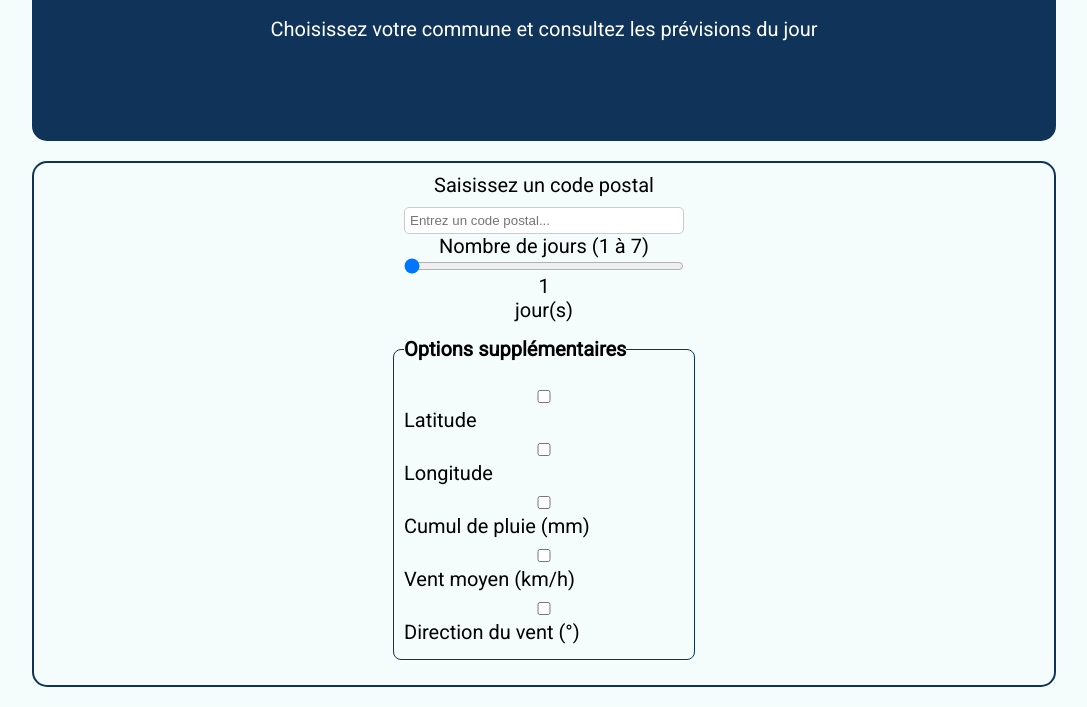
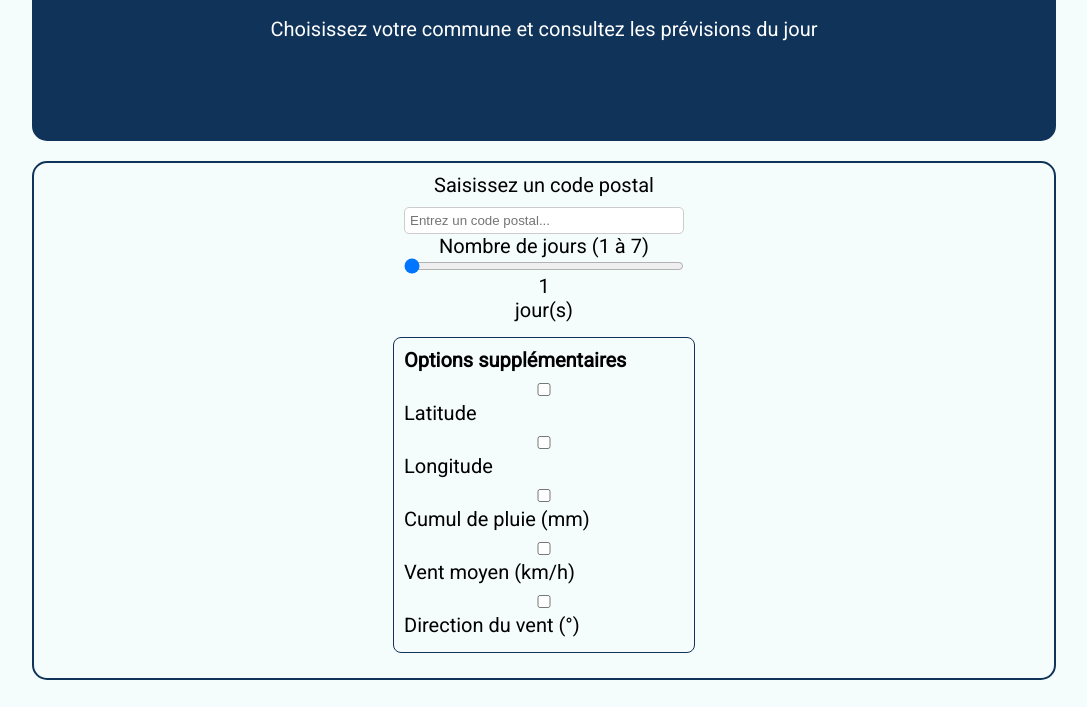
Before and after one commit to Julienesteves/sae23, a plain HTML site: page index.html in a window 1280 px wide. Shown: the part 237-944 px from the top of the page, without its empty margins (96-1183 px from the left). Drawn offline with Linux system fonts and the light colour scheme.

Commit message:
first commit (options supplémentaire)

```diff
--- a/index.html
+++ b/index.html
@@ -43,14 +43,13 @@
             >Sélectionnez la commune</label
           >
           <select id="communeSelect"></select>
-          <!-- Choix du nombre de jours -->
+
             <label for="daysRange">Nombre de jours (1 à 7)</label>
             <input type="range" id="daysRange" name="daysRange" min="1" max="7" value="1" />
             <span id="daysValue">1</span> jour(s)
 
-            <!-- Options supplémentaires -->
             <fieldset>
-            <legend>Options supplémentaires</legend>
+            <legends>Options supplémentaires</legends>
             <label><input type="checkbox" id="Latitude" /> Latitude</label>
             <label><input type="checkbox" id="Longitude" /> Longitude</label>
             <label><input type="checkbox" id="Cumul de pluie" /> Cumul de pluie (mm)</label>
--- a/style.css
+++ b/style.css
@@ -179,7 +179,7 @@
     max-width: 300px;
   }
 
-  fieldset legend {
+  fieldset legends {
     font-weight: bold;
     margin-bottom: 8px;
   }
```
